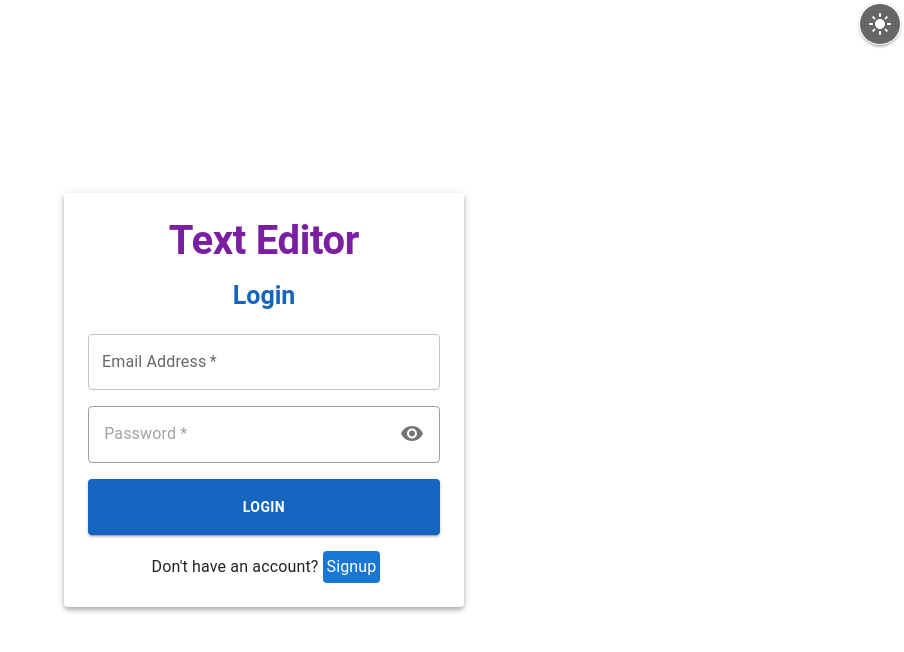
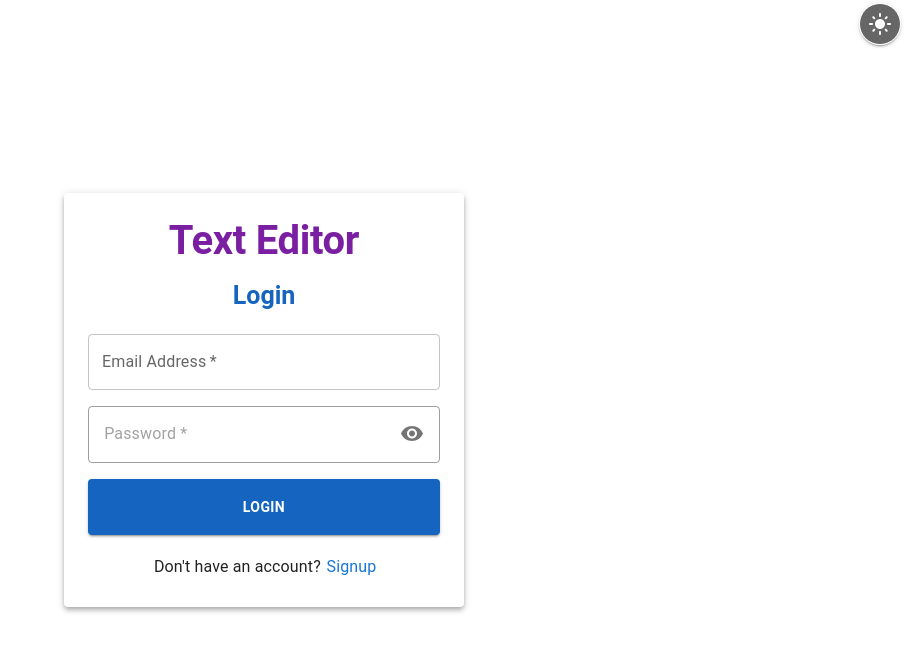
Before and after one commit to Folareen/sleek-notes, a React (Create React App) app: page /login in a window 1280 px wide. Shown: the top 652 px of the page, without its empty margins (376-1280 px from the left). Built offline with nearby package versions, Linux system fonts and the light colour scheme; no server answers.

Commit message:
adjusted links

```diff
--- a/src/pages/Login.jsx
+++ b/src/pages/Login.jsx
@@ -90,7 +90,7 @@ export default function Login () {
             <Typography component='p' sx={{p:0.5, textAlign: 'center'}}>
               Don't have an account?
             </Typography>
-            <Link to='/signup' component={RouterLink}  sx={{color:'background.paper', p:0.5, bgcolor:'primary.main', borderRadius: 1}} underline="none" >
+            <Link to='/signup' component={RouterLink}  sx={{color:'primary.main', p:0.2, borderRadius: 1,textDecoration: 'none', '&:hover': {textDecoration: 'underline'}}}>
               Signup
             </Link>
           </Container>
--- a/src/pages/Signup.jsx
+++ b/src/pages/Signup.jsx
@@ -93,7 +93,7 @@ export default function Signup () {
             <Typography component='p' sx={{p:0.5, textAlign: 'center'}}>
               Have an account?
             </Typography>
-            <Link to='/login' component={RouterLink}  sx={{color:'background.paper', p:0.5, bgcolor:'primary.main', borderRadius: 1}} underline="none" >
+            <Link to='/login' component={RouterLink}  sx={{color:'primary.main', p:0.2, borderRadius: 1,textDecoration: 'none', '&:hover': {textDecoration: 'underline'}}} >
               Login
             </Link>
           </Container>
```
